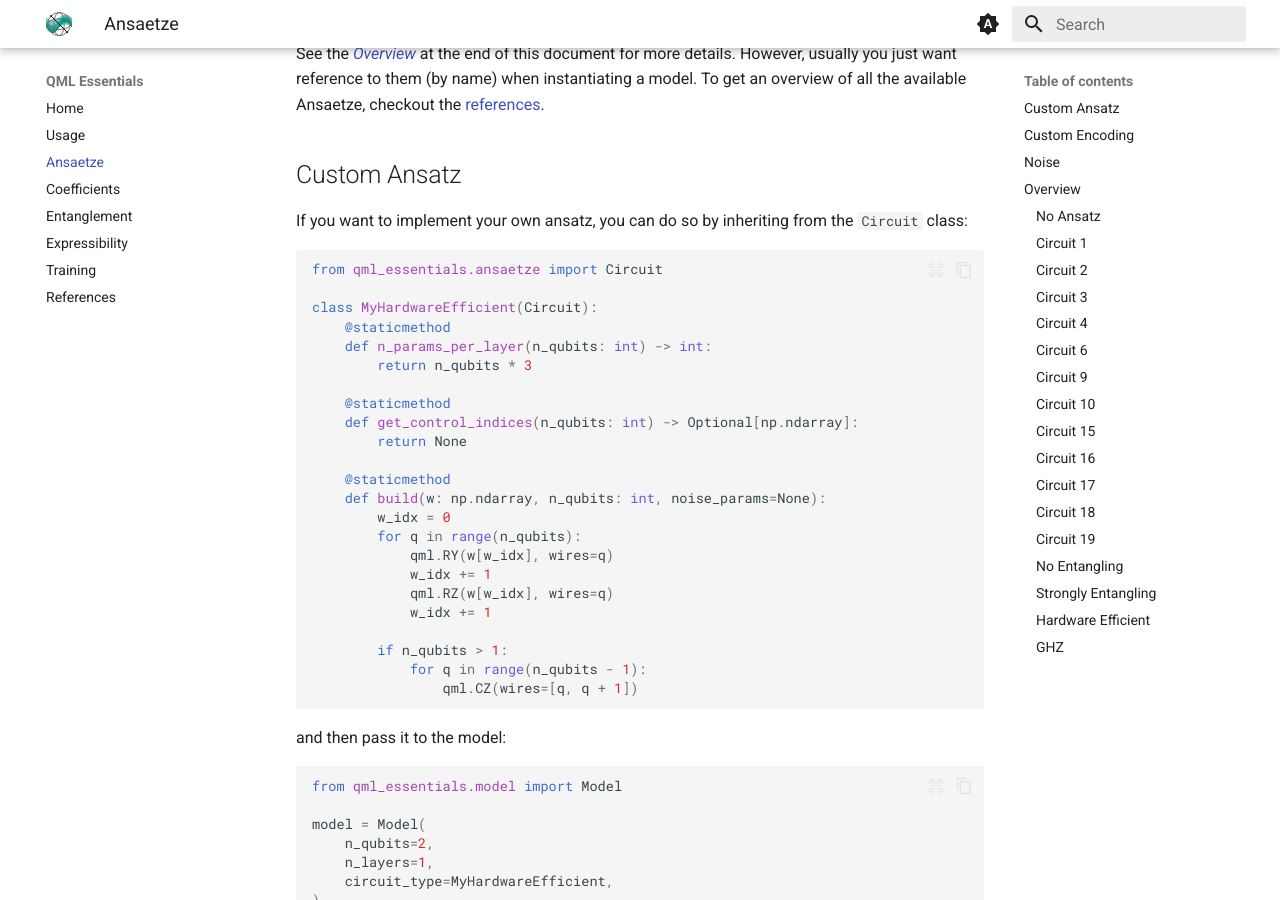
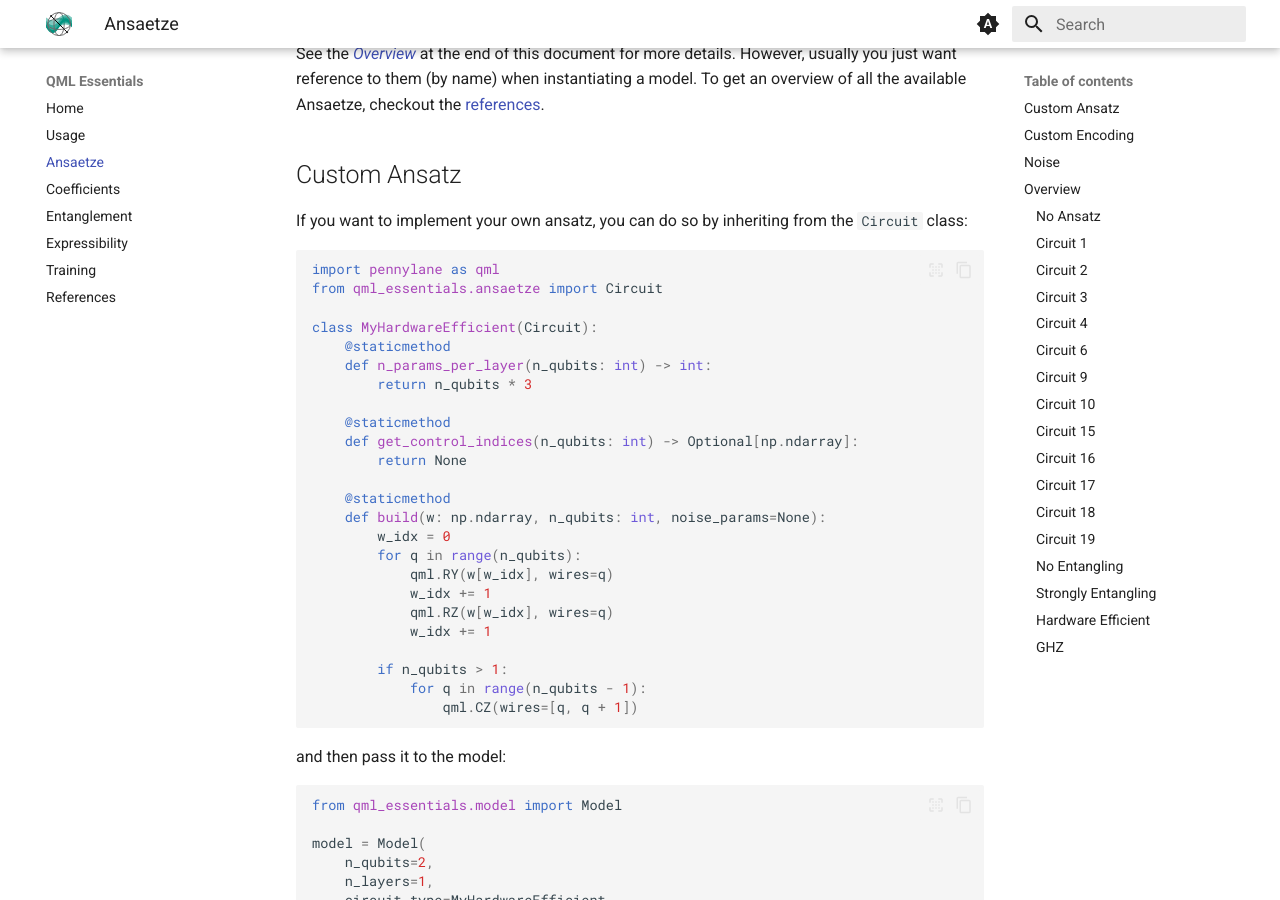
Before and after one commit to cirKITers/qml-essentials, an MkDocs documentation site: the page built from docs/ansaetze.md, in a window 1280 px wide and 900 px high, scrolled down 380 px. Built offline with MkDocs 1.6.1 and Material for MkDocs 9.7.7, drawn with Linux system fonts in a browser that asks for light colours; emoji names are drawn with the system emoji font.

Commit message:
missing import
Signed-off-by: Melvin Strobl <lc3267@kit.edu>

````diff
--- a/docs/ansaetze.md
+++ b/docs/ansaetze.md
@@ -20,6 +20,7 @@ To get an overview of all the available Ansaetze, checkout the [references](http
 
 If you want to implement your own ansatz, you can do so by inheriting from the `Circuit` class:
 ```python
+import pennylane as qml
 from qml_essentials.ansaetze import Circuit
 
 class MyHardwareEfficient(Circuit):
````
